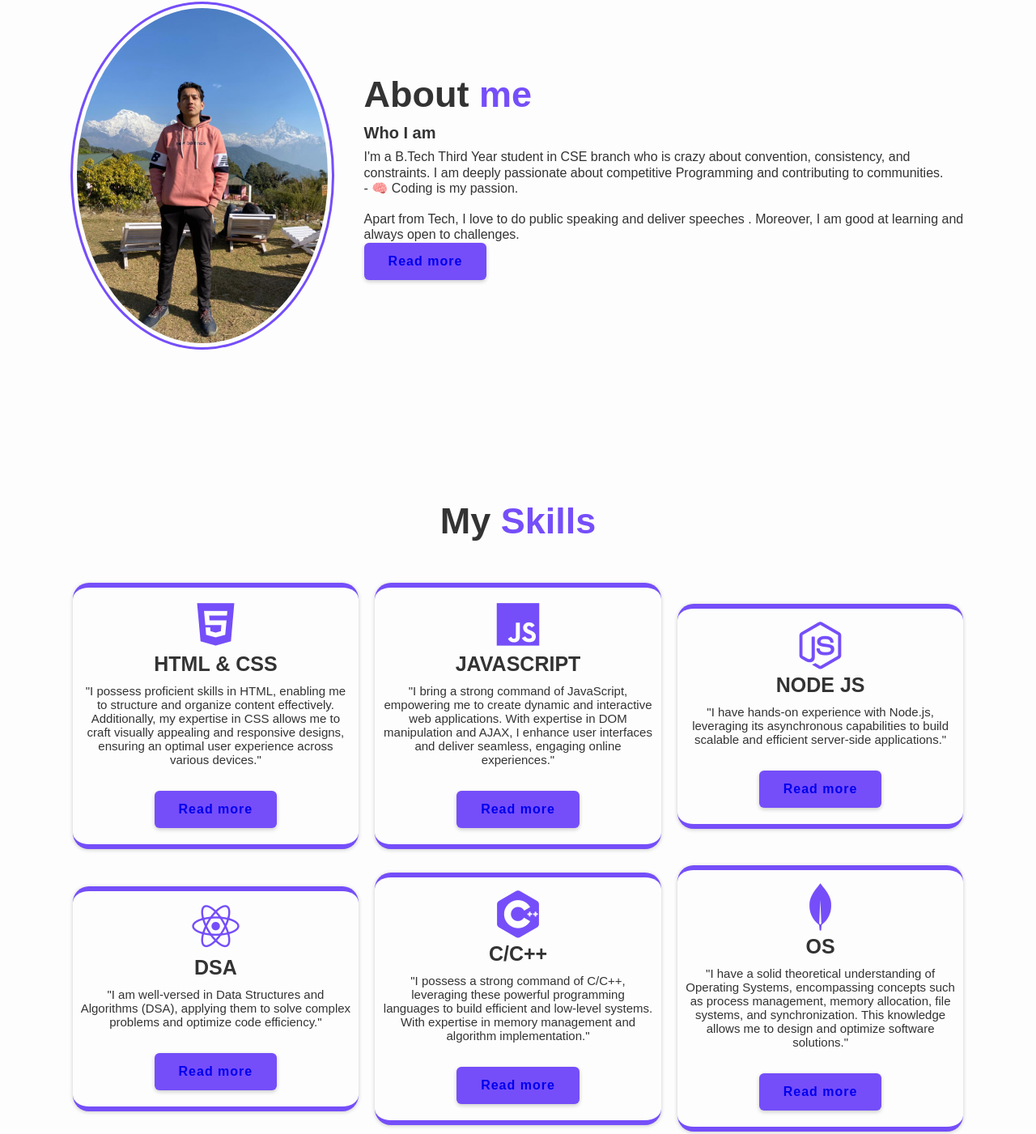
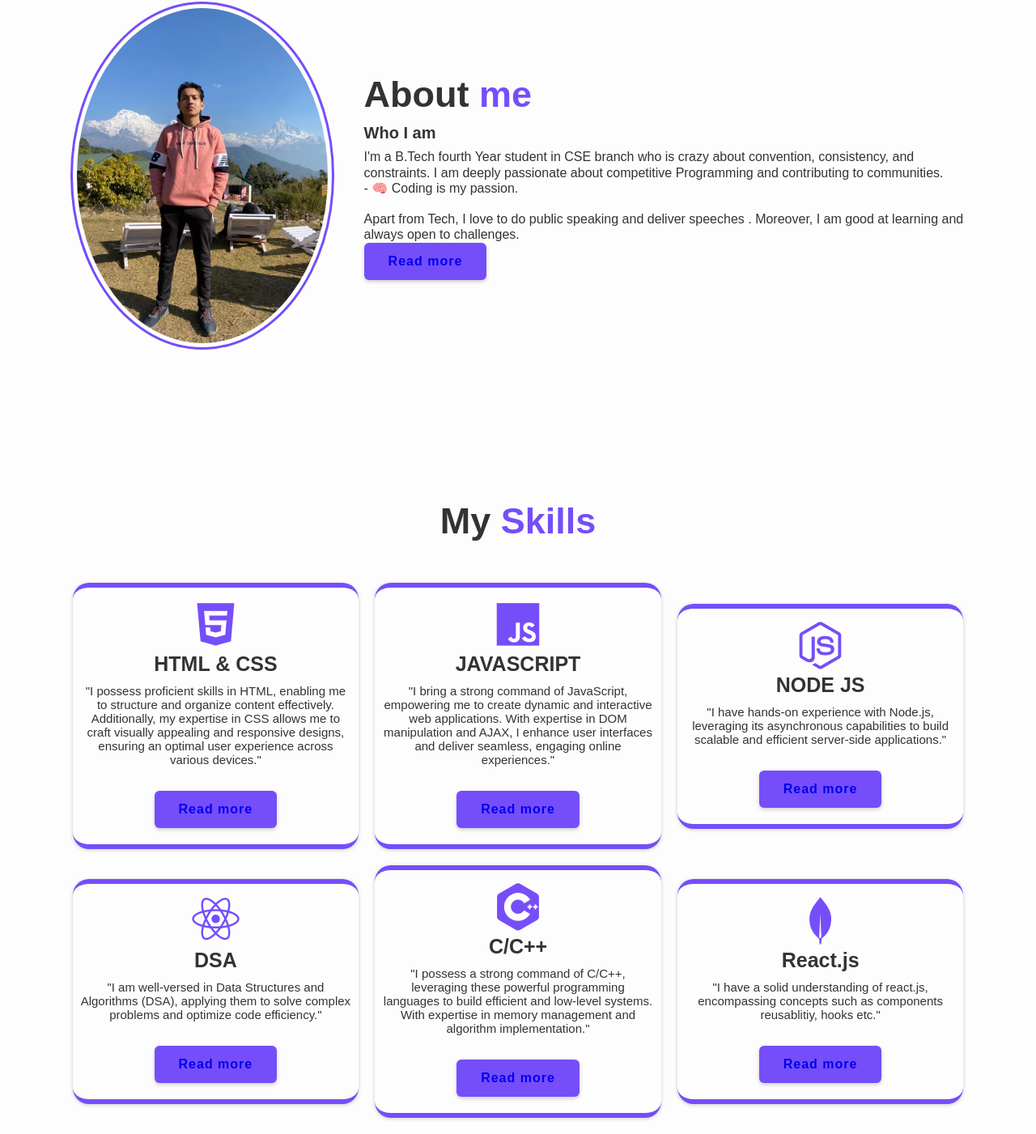
Before and after one commit to anuragdwi55/portfolio, a plain HTML site: page index.html in a window 1280 px wide. Shown: the part 842-2243 px from the top of the page at 81% size. Drawn offline with nearby package versions, Linux system fonts and the light colour scheme; files whose address does not match are found by name.

Commit message:
skill changes

```diff
--- a/index.html
+++ b/index.html
@@ -92,7 +92,7 @@
         <div class="about-content">
             <h2 class="heading">About <span>me</span></h2>
             <h3>Who I am </h3>
-            <p>I'm a B.Tech Third Year student in CSE branch who is crazy about convention, consistency, and constraints. I am deeply passionate about
+            <p>I'm a B.Tech fourth Year student in CSE branch who is crazy about convention, consistency, and constraints. I am deeply passionate about
                 competitive Programming and contributing to communities.
                 <br>
 
@@ -152,8 +152,8 @@
             </div>
             <div class="services-box">
                 <i class='bx bxl-mongodb'></i>
-                <h3>OS</h3>
-                <p>"I have a solid theoretical understanding of Operating Systems, encompassing concepts such as process management, memory allocation, file systems, and synchronization. This knowledge allows me to design and optimize software solutions."  </p>
+                <h3>React.js</h3>
+                <p>"I have a solid understanding of react.js, encompassing concepts such as components reusablitiy, hooks etc."  </p>
                 <a href="https://www.w3schools.in/operating-system/intro" class="btn" id="btn" onclick="readtext()">Read more</a>
             </div>
         </div>
```
